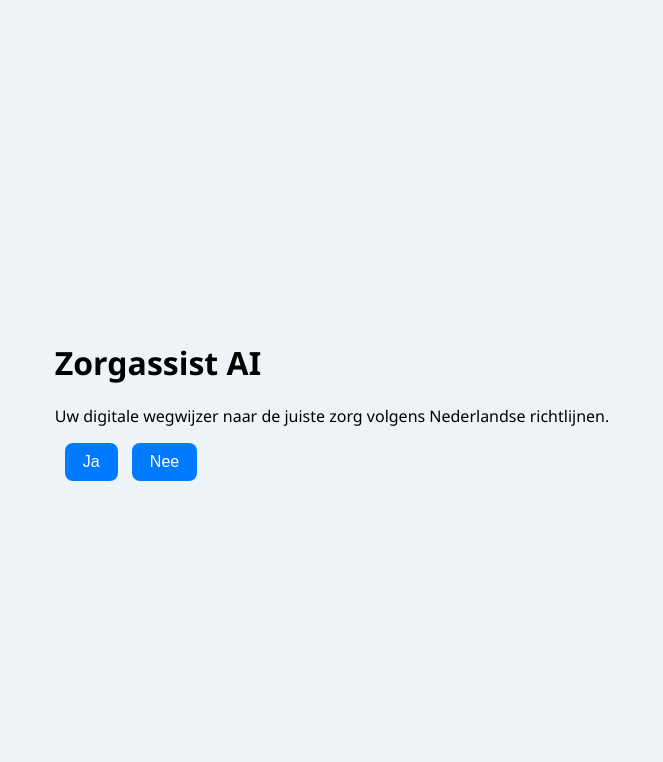
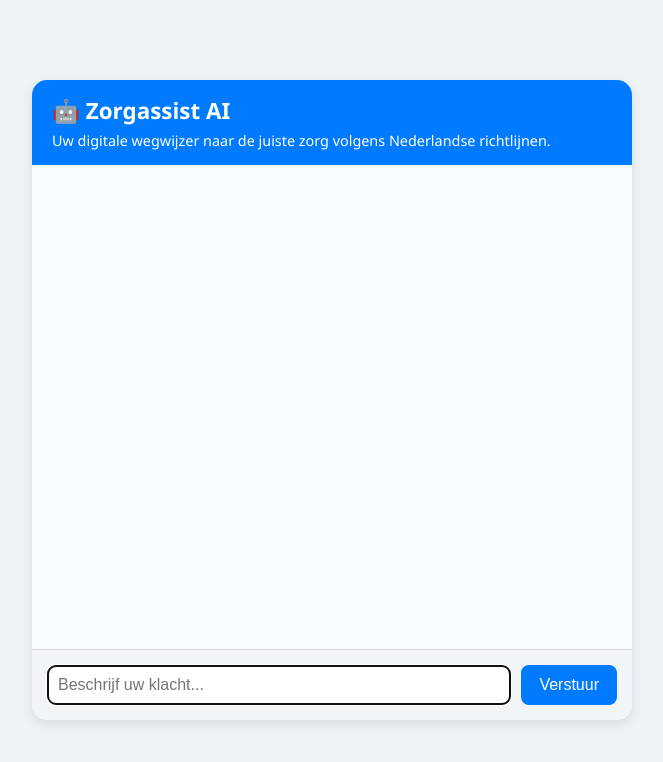
Before and after one commit to rawsn/AI-ZORG, a website: page public/index.html in a window 1280 px wide. Shown: the whole page, without its empty margins (308-971 px from the left). Drawn offline with Linux system fonts and the light colour scheme.

Commit message:
Update index.html

```diff
--- a/public/index.html
+++ b/public/index.html
@@ -1,23 +1,23 @@
 <!DOCTYPE html>
 <html lang="nl">
 <head>
-  <meta charset="UTF-8">
-  <meta name="viewport" content="width=device-width, initial-scale=1.0">
+  <meta charset="UTF-8" />
+  <meta name="viewport" content="width=device-width, initial-scale=1.0" />
   <title>Zorgassist AI</title>
-  <link rel="stylesheet" href="style.css">
+  <link rel="stylesheet" href="style.css" />
 </head>
 <body>
-  <div class="container">
-    <h1>Zorgassist AI</h1>
-    <p>Uw digitale wegwijzer naar de juiste zorg volgens Nederlandse richtlijnen.</p>
+  <div class="chat-container">
+    <div class="chat-header">
+      <h1>🤖 Zorgassist AI</h1>
+      <p>Uw digitale wegwijzer naar de juiste zorg volgens Nederlandse richtlijnen.</p>
+    </div>
 
-    <div id="chatbox">
-      <div id="vraag"></div>
-      <div id="buttons" class="hidden">
-        <button id="ja">Ja</button>
-        <button id="nee">Nee</button>
-      </div>
-      <div id="advies"></div>
+    <div id="chat-window" class="chat-window"></div>
+
+    <div class="input-container">
+      <input id="invoer" type="text" placeholder="Beschrijf uw klacht..." autofocus />
+      <button id="send">Verstuur</button>
     </div>
   </div>
 
```
